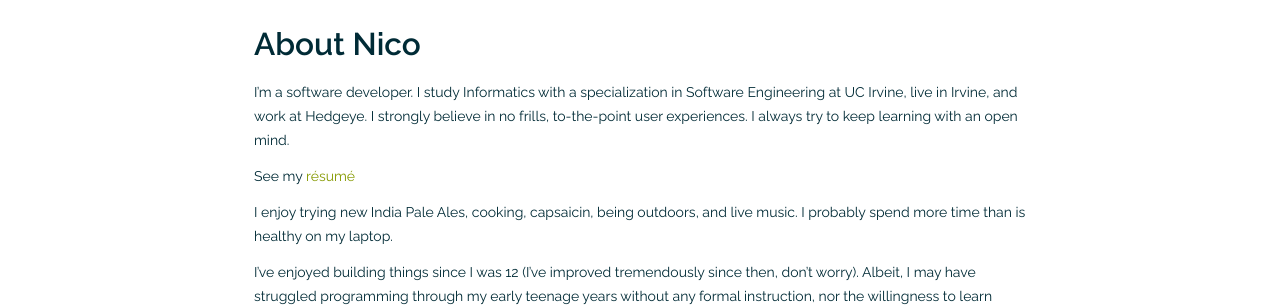
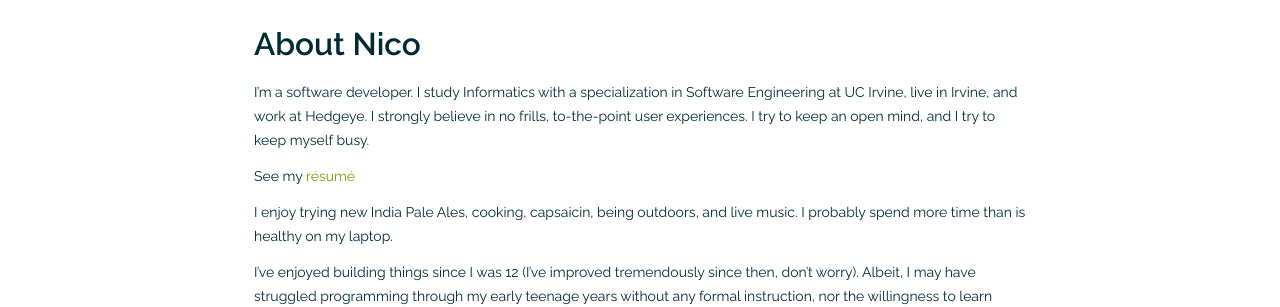
Before and after one commit to nicosuave/nicosuave.github.io, a Jekyll site: the page built from about.md, in a window 1280 px wide. Shown: the part 280-587 px from the top of the page. Built offline with Jekyll 4.4.1, drawn with Linux system fonts in a browser that asks for light colours; nearby versions of some CDN libraries; Markdown is read by kramdown in place of the engine named in the settings.

Commit message:
Updated about page

```diff
--- /dev/null
+++ b/_includes/instagram.html
@@ -0,0 +1,37 @@
+<div class="hero-unit cover-image">
+  <div id="container">
+    <div id="row">
+      <div id="span12">
+        <div id="myCarousel" class="carousel slide">
+          <!-- Carousel items -->
+          <div class="carousel-inner">
+            <div class="active item">
+              <ul class="instagram-bar">
+                <li><img src="http://distilleryimage3.s3.amazonaws.com/732cfb50625511e2b2f422000a9f1255_7.jpg" height="200px" width="200px" /></li>
+                <li><img src="http://distilleryimage7.s3.amazonaws.com/d098dc1c60ea11e2a1c022000a1fb718_7.jpg" height="200px" width="200px" /></li>
+                <li><img src="http://distilleryimage2.s3.amazonaws.com/304af4b2605311e29dbc22000a1f9e59_7.jpg" height="200px" width="200px" /></li>
+                <li><img src="http://distilleryimage0.s3.amazonaws.com/dba7e3fe5f8d11e2a07e22000a1f9a28_7.jpg" height="200px" width="200px" /></li>
+              </ul>
+            </div>
+            <div class="item">
+              <ul class="instagram-bar">
+                <li><img src="http://distilleryimage8.s3.amazonaws.com/6e3e0f3e5e2311e28cc022000a1fb854_7.jpg" height="200px" width="200px" /></li>
+                <li><img src="http://distilleryimage3.s3.amazonaws.com/3562960e5cec11e2852a22000a9e0709_7.jpg" height="200px" width="200px" /></li>
+                <li><img src="http://distilleryimage2.s3.amazonaws.com/9a00128e5c3911e2b55422000a9f1377_7.jpg" height="200px" width="200px" /></li>
+                <li><img src="http://distilleryimage11.s3.amazonaws.com/c6bcbaba5abe11e29ad022000a1f9a79_7.jpg" height="200px" width="200px" /></li>
+              </ul>
+            </div>
+<!--                 <div class="item">
+              <ul class="instagram-bar">
+                <li><img src="http://distilleryimage3.s3.amazonaws.com/732cfb50625511e2b2f422000a9f1255_7.jpg" height="200px" width="200px" /></li>
+                <li><img src="http://distilleryimage7.s3.amazonaws.com/d098dc1c60ea11e2a1c022000a1fb718_7.jpg" height="200px" width="200px" /></li>
+                <li><img src="http://distilleryimage2.s3.amazonaws.com/304af4b2605311e29dbc22000a1f9e59_7.jpg" height="200px" width="200px" /></li>
+                <li><img src="http://distilleryimage0.s3.amazonaws.com/dba7e3fe5f8d11e2a07e22000a1f9a28_7.jpg" height="200px" width="200px" /></li>
+              </ul>
+            </div> -->
+          </div>
+        </div>
+      </div>
+    </div>
+  </div>
+</div>
--- a/_layouts/default.html
+++ b/_layouts/default.html
@@ -36,43 +36,12 @@
       </div>
     </div>
 
-    <div class="hero-unit cover-image">
-      <div id="container">
-        <div id="row">
-          <div id="span12">
-            <div id="myCarousel" class="carousel slide">
-              <!-- Carousel items -->
-              <div class="carousel-inner">
-                <div class="active item">
-                  <ul class="instagram-bar">
-                    <li><img src="http://distilleryimage3.s3.amazonaws.com/732cfb50625511e2b2f422000a9f1255_7.jpg" height="200px" width="200px" /></li>
-                    <li><img src="http://distilleryimage7.s3.amazonaws.com/d098dc1c60ea11e2a1c022000a1fb718_7.jpg" height="200px" width="200px" /></li>
-                    <li><img src="http://distilleryimage2.s3.amazonaws.com/304af4b2605311e29dbc22000a1f9e59_7.jpg" height="200px" width="200px" /></li>
-                    <li><img src="http://distilleryimage0.s3.amazonaws.com/dba7e3fe5f8d11e2a07e22000a1f9a28_7.jpg" height="200px" width="200px" /></li>
-                  </ul>
-                </div>
-                <div class="item">
-                  <ul class="instagram-bar">
-                    <li><img src="http://distilleryimage8.s3.amazonaws.com/6e3e0f3e5e2311e28cc022000a1fb854_7.jpg" height="200px" width="200px" /></li>
-                    <li><img src="http://distilleryimage3.s3.amazonaws.com/3562960e5cec11e2852a22000a9e0709_7.jpg" height="200px" width="200px" /></li>
-                    <li><img src="http://distilleryimage2.s3.amazonaws.com/9a00128e5c3911e2b55422000a9f1377_7.jpg" height="200px" width="200px" /></li>
-                    <li><img src="http://distilleryimage11.s3.amazonaws.com/c6bcbaba5abe11e29ad022000a1f9a79_7.jpg" height="200px" width="200px" /></li>
-                  </ul>
-                </div>
-<!--                 <div class="item">
-                  <ul class="instagram-bar">
-                    <li><img src="http://distilleryimage3.s3.amazonaws.com/732cfb50625511e2b2f422000a9f1255_7.jpg" height="200px" width="200px" /></li>
-                    <li><img src="http://distilleryimage7.s3.amazonaws.com/d098dc1c60ea11e2a1c022000a1fb718_7.jpg" height="200px" width="200px" /></li>
-                    <li><img src="http://distilleryimage2.s3.amazonaws.com/304af4b2605311e29dbc22000a1f9e59_7.jpg" height="200px" width="200px" /></li>
-                    <li><img src="http://distilleryimage0.s3.amazonaws.com/dba7e3fe5f8d11e2a07e22000a1f9a28_7.jpg" height="200px" width="200px" /></li>
-                  </ul>
-                </div> -->
-              </div>
-            </div>
-          </div>
-        </div>
-      </div>
-    </div>
+    {% if page.header_image == null %}
+      {% include instagram.html %}
+    {% else %}
+      {% include custom_header.html %}
+    {% endif %}
+
     <div class="container">
       <div class="row">
         <div class="span12">
--- a/about.md
+++ b/about.md
@@ -4,7 +4,7 @@
 ---
 <h2>{{ page.title }}</h2>
 
-I'm a software developer. I study Informatics with a specialization in Software Engineering at UC Irvine, live in Irvine, and work at Hedgeye. I strongly believe in no frills, to-the-point user experiences. I always try to keep learning with an open mind.
+I'm a software developer. I study Informatics with a specialization in Software Engineering at UC Irvine, live in Irvine, and work at Hedgeye. I strongly believe in no frills, to-the-point user experiences. I try to keep an open mind, and I try to keep myself busy.
 
 See my [résumé](/pdfs/resume.pdf "Résumé, Nico Ritschel")
 
```
Also changed, not shown: _includes/custom_header.html (added, +8 -0 lines), _posts/2013-01-19-New-Blog.md (+1 -0 lines), about.html (added, +11 -0 lines).
